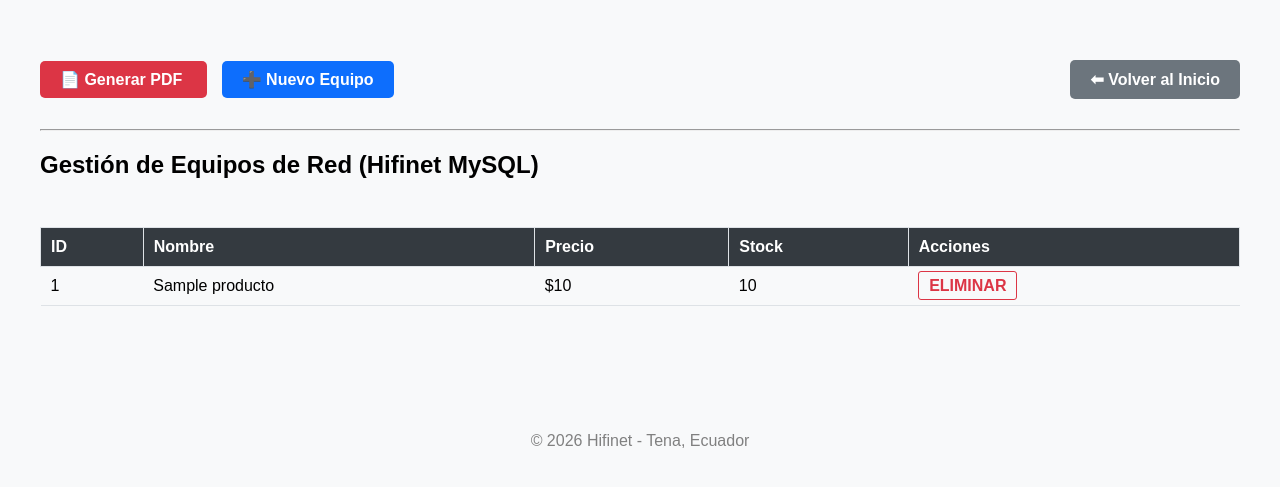
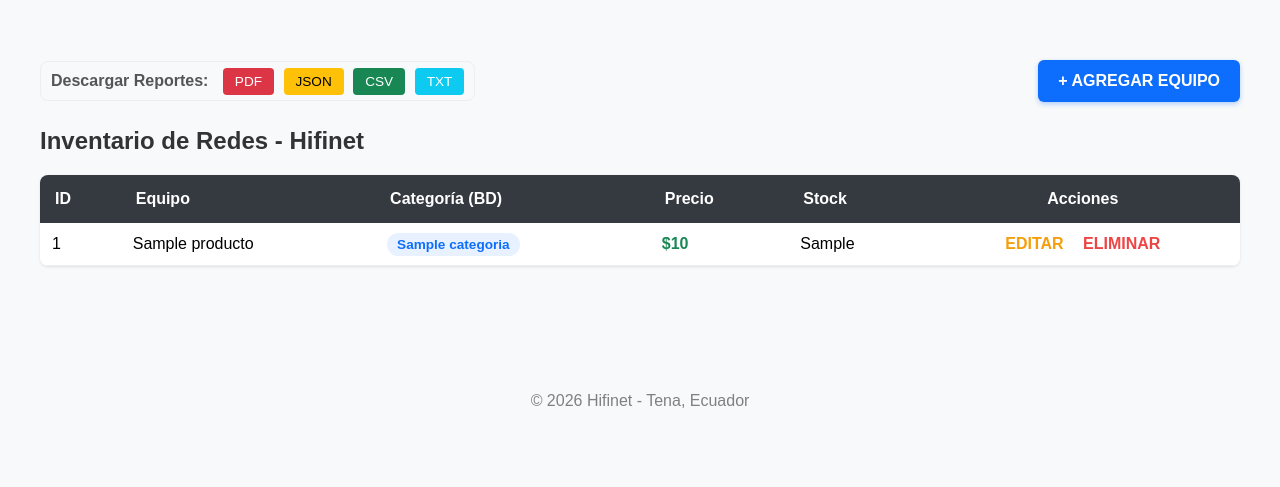
Before and after one commit to BEHEMOTH93/proyecto_hifinet, a Flask app: page /datos in a window 1280 px wide. Shown: the part 101-588 px from the top of the page. Run offline with Flask 3, Linux system fonts and the light colour scheme; a user stored in the database is signed in; tables that the repository leaves empty or names only in its code hold one stand-in row (values such as "Sample post").

Commit message:
Tarea: Semana 15: Construcción de una aplicación que incluya funciones de CRUD (crear, leer, actualizar, eliminar).

```diff
--- a/app.py
+++ b/app.py
@@ -1,19 +1,19 @@
 import os
 import sys
-
-# --- SOLUCIÓN PARA RENDER: Fuerza a Python a encontrar tus carpetas ---
-sys.path.insert(0, os.path.dirname(os.path.abspath(__file__)))
-
+import json
+import io
 from datetime import datetime
-from flask import Flask, render_template, url_for, request, redirect, flash, send_file
+from flask import Flask, render_template, url_for, request, redirect, flash, send_file, Response
 from flask_login import LoginManager, login_user, logout_user, login_required, current_user
 from werkzeug.security import generate_password_hash, check_password_hash
 
-# Tus importaciones de carpetas (Ahora Render las encontrará)
+# --- SOLUCIÓN PARA RENDER ---
+sys.path.insert(0, os.path.dirname(os.path.abspath(__file__)))
+
+# Importaciones de tus carpetas
 from models.usuario import Usuario
 from conexion.conexion import obtener_conexion
-from inventario.inventario import Inventario
-from services.producto_service import ProductoService # Para los archivos
+from services.producto_service import ProductoService
 
 # PDF (Semana 15)
 from fpdf import FPDF
@@ -36,7 +36,7 @@ def load_user(user_id):
         if data: return Usuario(data[0], data[1], data[2], data[3])
     return None
 
-# --- RUTAS PRINCIPALES ---
+# --- RUTAS DE NAVEGACIÓN ---
 
 @app.route('/')
 def index():
@@ -60,10 +60,13 @@ def login():
             data = cursor.fetchone()
             cursor.close()
             conexion.close()
+
             if data and check_password_hash(data[3], password):
                 user = Usuario(data[0], data[1], data[2], data[3])
                 login_user(user)
+                # FORZAMOS EL REDIRECCIONAMIENTO AL INDEX (INICIO)
                 return redirect(url_for('index'))
+
             flash('Login incorrecto')
     return render_template('login.html')
 
@@ -95,7 +98,7 @@ def logout():
     logout_user()
     return redirect(url_for('index'))
 
-# --- GESTIÓN DE PRODUCTOS (CRUD) ---
+# --- GESTIÓN DE PRODUCTOS (CRUD RELACIONAL) ---
 
 @app.route('/datos')
 @login_required
@@ -104,7 +107,13 @@ def listar_productos():
     productos_db = []
     if conexion:
         cursor = conexion.cursor(dictionary=True)
-        cursor.execute("SELECT * FROM productos")
+        sql = """
+            SELECT p.id, p.nombre, p.descripcion, p.cantidad, p.precio, p.id_categoria,
+                   c.nombre_categoria
+            FROM productos p
+            LEFT JOIN categorias c ON p.id_categoria = c.id_categoria
+        """
+        cursor.execute(sql)
         productos_db = cursor.fetchall()
         cursor.close()
         conexion.close()
@@ -113,24 +122,51 @@ def listar_productos():
 @app.route('/agregar', methods=['GET', 'POST'])
 @login_required
 def agregar():
+    conexion = obtener_conexion()
+    cursor = conexion.cursor(dictionary=True)
     if request.method == 'POST':
-        nombre = request.form.get('txt_nombre') or request.form.get('nombre')
-        precio = request.form.get('txt_precio') or request.form.get('precio')
-        stock = request.form.get('txt_stock') or request.form.get('stock')
-        desc = request.form.get('txt_descripcion') or "Sin descripción"
-
-        conexion = obtener_conexion()
+        nombre = request.form.get('nombre')
+        precio = request.form.get('precio')
+        stock = request.form.get('stock')
+        desc = request.form.get('descripcion') or "Sin descripción"
+        id_cat = request.form.get('id_categoria')
         if conexion and nombre:
-            cursor = conexion.cursor()
-            sql = "INSERT INTO productos (nombre, descripcion, cantidad, precio) VALUES (%s, %s, %s, %s)"
-            cursor.execute(sql, (nombre, desc, stock, precio))
+            sql = "INSERT INTO productos (nombre, descripcion, cantidad, precio, id_categoria) VALUES (%s, %s, %s, %s, %s)"
+            cursor.execute(sql, (nombre, desc, stock, precio, id_cat))
             conexion.commit()
             cursor.close()
             conexion.close()
             ProductoService.guardar_archivos(nombre, precio, stock)
-            flash('Equipo guardado con éxito en DB y Archivos.')
             return redirect(url_for('listar_productos'))
-    return render_template('producto_form.html')
+    cursor.execute("SELECT * FROM categorias")
+    cats = cursor.fetchall()
+    cursor.close()
+    conexion.close()
+    return render_template('producto_form.html', categorias=cats)
+
+@app.route('/editar/<int:id>', methods=['GET', 'POST'])
+@login_required
+def editar_producto(id):
+    conexion = obtener_conexion()
+    cursor = conexion.cursor(dictionary=True)
+    if request.method == 'POST':
+        nombre = request.form.get('nombre')
+        precio = request.form.get('precio')
+        stock = request.form.get('stock')
+        id_cat = request.form.get('id_categoria')
+        cursor.execute("UPDATE productos SET nombre=%s, precio=%s, cantidad=%s, id_categoria=%s WHERE id=%s",
+                       (nombre, precio, stock, id_cat, id))
+        conexion.commit()
+        cursor.close()
+        conexion.close()
+        return redirect(url_for('listar_productos'))
+    cursor.execute("SELECT * FROM productos WHERE id = %s", (id,))
+    prod = cursor.fetchone()
+    cursor.execute("SELECT * FROM categorias")
+    cats = cursor.fetchall()
+    cursor.close()
+    conexion.close()
+    return render_template('producto_form.html', producto=prod, categorias=cats)
 
 @app.route('/eliminar/<int:id>')
 @login_required
@@ -142,10 +178,52 @@ def eliminar_producto(id):
         conexion.commit()
         cursor.close()
         conexion.close()
-        flash('Equipo eliminado correctamente.')
     return redirect(url_for('listar_productos'))
 
-# --- REQUISITO SEMANA 15: REPORTE PDF PROFESIONAL + AUDITORÍA ---
+@app.route('/agregar_categoria', methods=['GET', 'POST'])
+@login_required
+def agregar_categoria():
+    if request.method == 'POST':
+        nombre = request.form.get('nombre_categoria')
+        conexion = obtener_conexion()
+        if conexion and nombre:
+            cursor = conexion.cursor()
+            cursor.execute("INSERT INTO categorias (nombre_categoria) VALUES (%s)", (nombre,))
+            conexion.commit()
+            cursor.close()
+            conexion.close()
+            return redirect(url_for('agregar'))
+    return render_template('categoria_form.html')
+
+# --- EXPORTACIÓN ---
+
+@app.route('/exportar/<formato>')
+@login_required
+def exportar(formato):
+    conexion = obtener_conexion()
+    cursor = conexion.cursor(dictionary=True)
+    cursor.execute("SELECT * FROM productos")
+    productos = cursor.fetchall()
+    cursor.close()
+    conexion.close()
+    if formato == 'json':
+        return Response(json.dumps(productos, indent=4), mimetype='application/json',
+                        headers={"Content-disposition": "attachment; filename=inventario.json"})
+    elif formato == 'csv':
+        output = io.StringIO()
+        output.write("ID,Nombre,Precio,Stock\n")
+        for p in productos:
+            output.write(f"{p.get('id')},{p.get('nombre')},{p.get('precio')},{p.get('cantidad')}\n")
+        return Response(output.getvalue(), mimetype='text/csv',
+                        headers={"Content-disposition": "attachment; filename=inventario.csv"})
+    elif formato == 'txt':
+        res = "REPORTE HIFINET\n" + "="*25 + "\n"
+        for p in productos:
+            res += f"ID: {p.get('id')} | {p.get('nombre')} | Stock: {p.get('cantidad')}\n"
+        return Response(res, mimetype='text/plain',
+                        headers={"Content-disposition": "attachment; filename=inventario.txt"})
+
+# --- REPORTE PDF PROFESIONAL (ESTILO EXACTO IMAGEN 2) ---
 
 @app.route('/reporte_pdf')
 @login_required
@@ -157,15 +235,17 @@ def reporte_pdf():
 
     if conexion:
         cursor = conexion.cursor(dictionary=True)
-        cursor.execute("SELECT * FROM productos")
+        # Traemos descripción y categoría
+        sql = "SELECT p.*, c.nombre_categoria FROM productos p LEFT JOIN categorias c ON p.id_categoria = c.id_categoria"
+        cursor.execute(sql)
         productos = cursor.fetchall()
 
+        # Auditoría
         try:
             sql_log = "INSERT INTO historial_descargas (id_usuario, nombre_usuario, fecha_hora, archivo_nombre) VALUES (%s, %s, %s, %s)"
             cursor.execute(sql_log, (current_user.id, current_user.nombre, ahora_dt, nombre_archivo_pdf))
             conexion.commit()
-        except Exception as e:
-            print(f"Error en auditoría: {e}")
+        except: pass
         finally:
             cursor.close()
             conexion.close()
@@ -173,48 +253,59 @@ def reporte_pdf():
     pdf = FPDF()
     pdf.add_page()
 
+    # 1. LOGO IZQUIERDA
     try:
         pdf.image('static/imagen.jpg.jpeg', 10, 8, 33)
     except: pass
 
+    # 2. TITULO AZUL HIFINET S.A.
     pdf.set_font("Arial", 'B', 20)
-    pdf.set_text_color(0, 51, 102)
+    pdf.set_text_color(0, 51, 102) # Color azul oscuro de la imagen
     pdf.cell(80); pdf.cell(30, 10, "HIFINET S.A.", ln=True, align='C')
 
+    # 3. USUARIO Y FECHA DERECHA
     pdf.set_font("Arial", 'I', 10); pdf.set_text_color(0, 0, 0)
     pdf.cell(0, 10, f"Generado por: {current_user.nombre}", ln=True, align='R')
     pdf.cell(0, 5, f"Fecha: {ahora_dt.strftime('%d/%m/%Y %H:%M:%S')}", ln=True, align='R')
 
     pdf.ln(10)
+
+    # 4. TITULO CENTRAL
     pdf.set_font("Arial", 'B', 16)
     pdf.cell(0, 10, "REPORTE DE INVENTARIO DE EQUIPOS", ln=True, align='C')
     pdf.ln(5)
 
+    # 5. CABECERA TABLA (AZUL)
     pdf.set_font("Arial", 'B', 11)
-    pdf.set_fill_color(0, 51, 102); pdf.set_text_color(255, 255, 255)
+    pdf.set_fill_color(0, 51, 102); pdf.set_text_color(255, 255, 255) # Azul fondo, Blanco texto
+
     pdf.cell(15, 10, 'ID', 1, 0, 'C', True)
-    pdf.cell(75, 10, 'Producto', 1, 0, 'C', True)
-    pdf.cell(45, 10, 'Descripción', 1, 0, 'C', True)
-    pdf.cell(25, 10, 'Precio', 1, 0, 'C', True)
-    pdf.cell(25, 10, 'Cant.', 1, 1, 'C', True)
+    pdf.cell(65, 10, 'Producto', 1, 0, 'C', True)
+    pdf.cell(50, 10, 'Descripción', 1, 0, 'C', True)
+    pdf.cell(30, 10, 'Precio', 1, 0, 'C', True)
+    pdf.cell(30, 10, 'Cant.', 1, 1, 'C', True)
 
+    # 6. FILAS DE LA TABLA
     pdf.set_font("Arial", '', 10); pdf.set_text_color(0, 0, 0)
     for p in productos:
-        id_p = p.get('id') or p.get('id_producto') or '0'
-        pdf.cell(15, 10, str(id_p), 1)
-        pdf.cell(75, 10, str(p.get('nombre', 'N/A'))[:35], 1)
-        pdf.cell(45, 10, str(p.get('descripcion', 'S/D'))[:25], 1)
-        pdf.cell(25, 10, f"${p.get('precio', 0.0)}", 1)
-        pdf.cell(25, 10, str(p.get('cantidad') or p.get('stock') or '0'), 1); pdf.ln()
+        pdf.cell(15, 10, str(p.get('id', '0')), 1, 0, 'C')
+        pdf.cell(65, 10, str(p.get('nombre', 'N/A'))[:35], 1)
+        pdf.cell(50, 10, str(p.get('descripcion', 'Sin descripción'))[:25], 1)
+        pdf.cell(30, 10, f"${p.get('precio', 0.0)}", 1, 0, 'R')
+        pdf.cell(30, 10, str(p.get('cantidad', '0')), 1, 1, 'C')
 
+    # 7. PIE DE PÁGINA
     pdf.ln(10)
     pdf.set_font("Arial", 'I', 8)
     pdf.cell(0, 10, "Hifinet S.A. - Documento Interno de Control de Inventarios", 0, 0, 'C')
 
-    pdf.output(nombre_archivo_pdf)
-    return send_file(nombre_archivo_pdf, as_attachment=True)
+    # ENVIAR EL ARCHIVO DIRECTAMENTE
+    output = io.BytesIO()
+    pdf_out = pdf.output(dest='S').encode('latin-1')
+    output.write(pdf_out)
+    output.seek(0)
+    return send_file(output, mimetype='application/pdf', as_attachment=True, download_name=nombre_archivo_pdf)
 
 if __name__ == '__main__':
-    # Puerto dinámico para Render
     port = int(os.environ.get("PORT", 5000))
     app.run(host='0.0.0.0', port=port)
--- a/templates/datos.html
+++ b/templates/datos.html
@@ -1,61 +1,54 @@
 {% extends "base.html" %}
 
 {% block content %}
-<div style="text-align: left; margin-top: 20px;">
+<div style="margin-top: 20px; font-family: sans-serif;">
 
-    <div style="margin-bottom: 30px; display: flex; justify-content: space-between; align-items: center;">
-        <div>
-            <a href="{{ url_for('reporte_pdf') }}" style="background-color: #dc3545; color: white; padding: 10px 20px; text-decoration: none; border-radius: 5px; font-weight: bold; margin-right: 15px;">
-                📄 Generar PDF
-            </a>
-
-            <a href="{{ url_for('agregar') }}" style="background-color: #0d6efd; color: white; padding: 10px 20px; text-decoration: none; border-radius: 5px; font-weight: bold;">
-                ➕ Nuevo Equipo
-            </a>
+    <div style="margin-bottom: 25px; display: flex; justify-content: space-between; align-items: center; flex-wrap: wrap; gap: 10px;">
+        <div style="background: #f8f9fa; padding: 10px; border-radius: 8px; border: 1px solid #eee;">
+            <span style="font-weight: bold; margin-right: 10px; color: #555;">Descargar Reportes:</span>
+            <a href="{{ url_for('reporte_pdf') }}" style="background: #dc3545; color: white; padding: 6px 12px; text-decoration: none; border-radius: 4px; font-size: 0.85em; margin-right: 5px;">PDF</a>
+            <a href="{{ url_for('exportar', formato='json') }}" style="background: #ffc107; color: black; padding: 6px 12px; text-decoration: none; border-radius: 4px; font-size: 0.85em; margin-right: 5px;">JSON</a>
+            <a href="{{ url_for('exportar', formato='csv') }}" style="background: #198754; color: white; padding: 6px 12px; text-decoration: none; border-radius: 4px; font-size: 0.85em; margin-right: 5px;">CSV</a>
+            <a href="{{ url_for('exportar', formato='txt') }}" style="background: #0dcaf0; color: white; padding: 6px 12px; text-decoration: none; border-radius: 4px; font-size: 0.85em;">TXT</a>
         </div>
 
-        <a href="{{ url_for('index') }}" style="background-color: #6c757d; color: white; padding: 10px 20px; text-decoration: none; border-radius: 5px; font-weight: bold;">
-            ⬅ Volver al Inicio
+        <a href="{{ url_for('agregar') }}" style="background-color: #0d6efd; color: white; padding: 12px 20px; text-decoration: none; border-radius: 6px; font-weight: bold; box-shadow: 0 2px 5px rgba(13,110,253,0.3);">
+            + AGREGAR EQUIPO
         </a>
     </div>
 
-    <hr style="margin-bottom: 20px;">
+    <h2 style="color: #333;">Inventario de Redes - Hifinet</h2>
 
-    <h2>Gestión de Equipos de Red (Hifinet MySQL)</h2>
-    <br>
-
-    <table style="width: 100%; border-collapse: collapse; margin-top: 10px;">
+    <table style="width: 100%; border-collapse: collapse; margin-top: 15px; background: white; border-radius: 8px; overflow: hidden; box-shadow: 0 1px 3px rgba(0,0,0,0.1);">
         <thead>
             <tr style="background-color: #343a40; color: white; text-align: left;">
-                <th style="padding: 10px; border: 1px solid #dee2e6;">ID</th>
-                <th style="padding: 10px; border: 1px solid #dee2e6;">Nombre</th>
-                <th style="padding: 10px; border: 1px solid #dee2e6;">Precio</th>
-                <th style="padding: 10px; border: 1px solid #dee2e6;">Stock</th>
-                <th style="padding: 10px; border: 1px solid #dee2e6;">Acciones</th>
+                <th style="padding: 15px;">ID</th>
+                <th style="padding: 15px;">Equipo</th>
+                <th style="padding: 15px;">Categoría (BD)</th>
+                <th style="padding: 15px;">Precio</th>
+                <th style="padding: 15px;">Stock</th>
+                <th style="padding: 15px; text-align: center;">Acciones</th>
             </tr>
         </thead>
         <tbody>
             {% for p in productos %}
-            <tr style="border-bottom: 1px solid #dee2e6;">
-                <td style="padding: 10px;">{{ p.id }}</td>
-                <td style="padding: 10px;">{{ p.nombre }}</td>
-                <td style="padding: 10px;">${{ p.precio }}</td>
-                <td style="padding: 10px;">{{ p.stock }}</td>
-                <td style="padding: 10px;">
-                    <a href="{{ url_for('eliminar_producto', id=p.id) }}"
-                       style="color: #dc3545; text-decoration: none; font-weight: bold; border: 1px solid #dc3545; padding: 5px 10px; border-radius: 3px;"
-                       onclick="return confirm('¿Estás seguro de que deseas eliminar el equipo: {{ p.nombre }}?');">
-                        ELIMINAR
-                    </a>
+            <tr style="border-bottom: 1px solid #eee;">
+                <td style="padding: 12px;">{{ p.id }}</td>
+                <td style="padding: 12px; font-weight: 500;">{{ p.nombre }}</td>
+                <td style="padding: 12px;">
+                    <span style="background: #e7f1ff; color: #0d6efd; padding: 4px 10px; border-radius: 20px; font-size: 0.85em; font-weight: bold;">
+                        {{ p.nombre_categoria or 'Sin Asignar' }}
+                    </span>
                 </td>
-            </tr>
-            {% else %}
-            <tr>
-                <td colspan="5" style="padding: 20px; text-align: center; color: #6c757d;">No hay equipos registrados en la base de datos.</td>
+                <td style="padding: 12px; color: #198754; font-weight: bold;">${{ p.precio }}</td>
+                <td style="padding: 12px;">{{ p.cantidad }}</td>
+                <td style="padding: 12px; text-align: center;">
+                    <a href="{{ url_for('editar_producto', id=p.id) }}" style="color: #f59e0b; text-decoration: none; font-weight: bold; margin-right: 15px;">EDITAR</a>
+                    <a href="{{ url_for('eliminar_producto', id=p.id) }}" style="color: #ef4444; text-decoration: none; font-weight: bold;" onclick="return confirm('¿Seguro que quieres eliminar este equipo?');">ELIMINAR</a>
+                </td>
             </tr>
             {% endfor %}
         </tbody>
     </table>
-
 </div>
 {% endblock %}
```
Also changed, not shown: templates/categoria_form.html (added, +21 -0 lines), templates/producto_form.html (+34 -14 lines).
